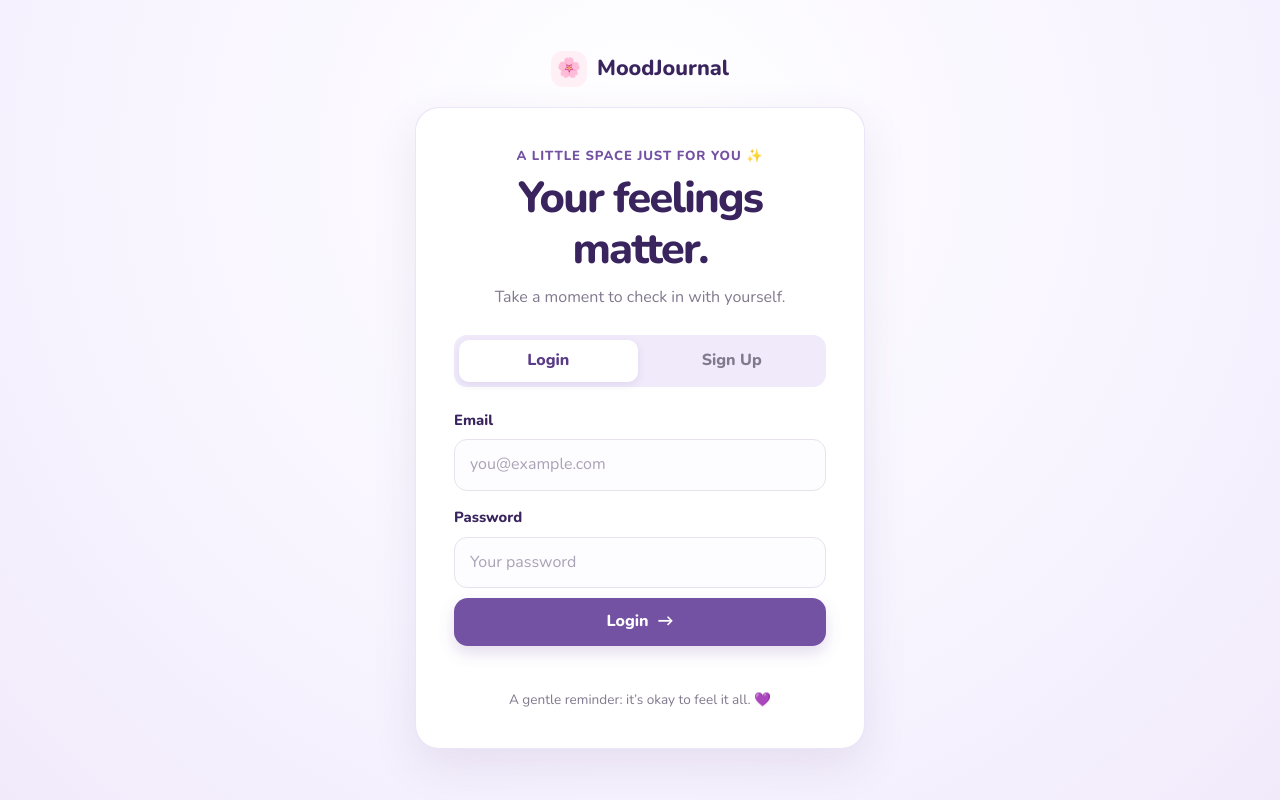
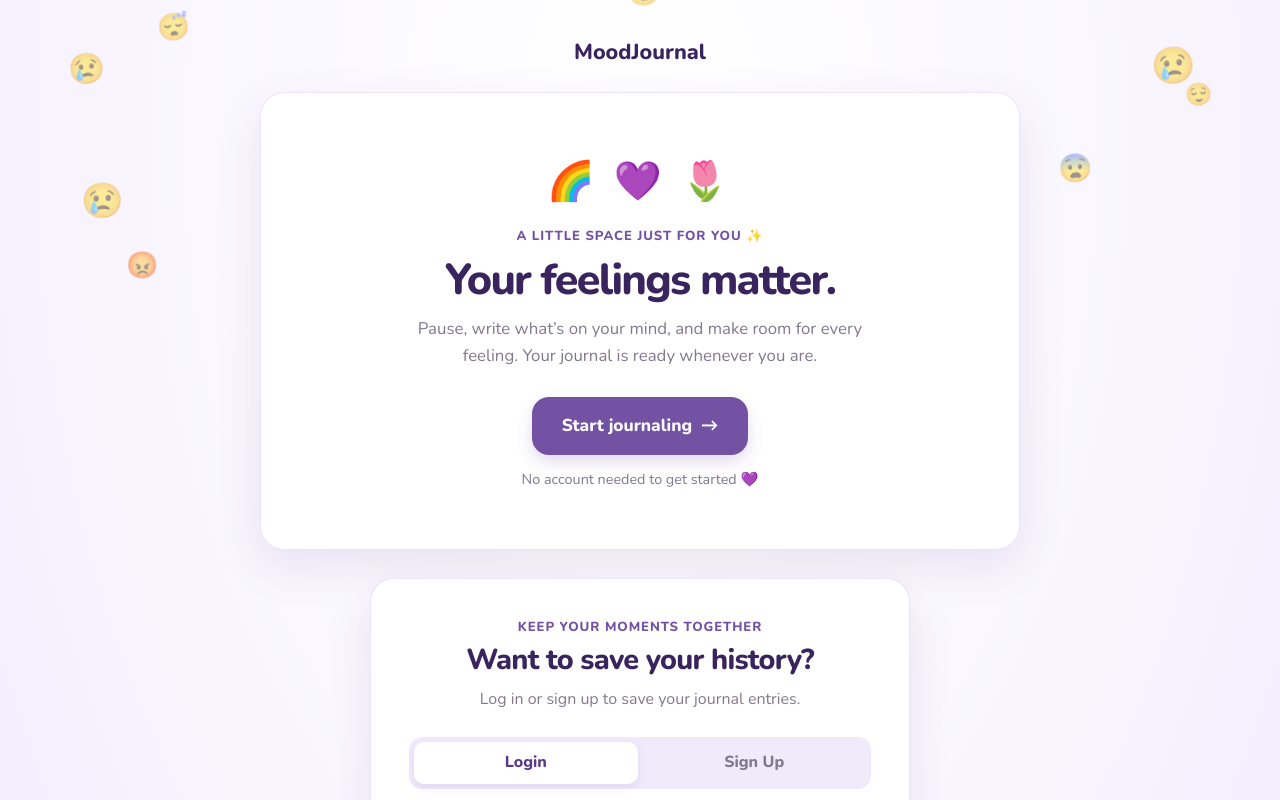
Before and after one commit to Michelleelp/moodjournal, a plain HTML site: page index.html in a window 1280 px wide. Shown: the top 800 px of the page. Drawn offline with nearby package versions, Linux system fonts and the light colour scheme.

Commit message:
Add guest mode, welcome page and emoji rain

```diff
--- /dev/null
+++ b/effects.js
@@ -0,0 +1,47 @@
+// Set up an optional logo image and hide it cleanly when the placeholder file is absent.
+document.querySelectorAll(".brand-logo").forEach((logo) => {
+  const updateLogoVisibility = () => {
+    logo.hidden = !logo.naturalWidth;
+  };
+
+  if (logo.complete) {
+    updateLogoVisibility();
+  } else {
+    logo.addEventListener("load", updateLogoVisibility, { once: true });
+    logo.addEventListener("error", updateLogoVisibility, { once: true });
+  }
+});
+
+// Respect reduced-motion preferences before creating any falling emoji.
+const reducedMotionPreference = window.matchMedia("(prefers-reduced-motion: reduce)");
+if (!reducedMotionPreference.matches) {
+  const emotionEmojis = ["😊", "😢", "😡", "😨", "😲", "😌", "😍", "😴"];
+  const maximumDrops = 20;
+  const rainLayer = document.createElement("div");
+  rainLayer.className = "emoji-rain";
+  rainLayer.setAttribute("aria-hidden", "true");
+  document.body.append(rainLayer);
+
+  // Create each drop with its own horizontal position, size, and fall duration.
+  const addEmojiDrop = () => {
+    if (rainLayer.childElementCount >= maximumDrops) {
+      return;
+    }
+
+    const drop = document.createElement("span");
+    const fallDuration = 10 + Math.random() * 8;
+    drop.className = "emoji-rain-drop";
+    drop.textContent = emotionEmojis[Math.floor(Math.random() * emotionEmojis.length)];
+    drop.style.left = `${Math.random() * 100}%`;
+    drop.style.fontSize = `${20 + Math.random() * 16}px`;
+    drop.style.setProperty("--fall-duration", `${fallDuration}s`);
+    drop.addEventListener("animationend", () => drop.remove(), { once: true });
+    rainLayer.append(drop);
+  };
+
+  // Seed a few drops, then keep a gentle pace without exceeding the screen limit.
+  for (let index = 0; index < 8; index += 1) {
+    window.setTimeout(addEmojiDrop, index * 700);
+  }
+  window.setInterval(addEmojiDrop, 1400);
+}
--- a/index.html
+++ b/index.html
@@ -11,17 +11,24 @@
   <link rel="stylesheet" href="style.css">
   <script src="index.js" defer></script>
 </head>
-<body class="auth-page">
-  <!-- Authentication page heading and welcome copy -->
-  <main class="auth-shell">
-    <a class="brand auth-brand" href="index.html" aria-label="MoodJournal home">
-      <span class="brand-mark" aria-hidden="true">🌸</span>
-      <span>MoodJournal</span>
-    </a>
-    <section class="auth-card" aria-labelledby="welcome-title">
+<body class="welcome-page">
+  <!-- Welcome page with immediate guest access -->
+  <main class="welcome-shell">
+    <a class="brand auth-brand" href="index.html" aria-label="MoodJournal home">MoodJournal</a>
+    <section class="welcome-hero surface-card" aria-labelledby="welcome-title">
+      <div class="hero-emoji" aria-hidden="true">🌈 💜 🌷</div>
       <div class="section-eyebrow">A little space just for you ✨</div>
       <h1 id="welcome-title">Your feelings matter.</h1>
-      <p class="muted-copy">Take a moment to check in with yourself.</p>
+      <p class="muted-copy">Pause, write what’s on your mind, and make room for every feeling. Your journal is ready whenever you are.</p>
+      <a class="button button-primary start-button" href="app.html">Start journaling <span aria-hidden="true">→</span></a>
+      <p class="guest-note">No account needed to get started 💜</p>
+    </section>
+
+    <!-- Optional login and sign-up forms for users who want to save history -->
+    <section class="auth-card optional-auth-card" id="account" aria-labelledby="account-title">
+      <div class="section-eyebrow">Keep your moments together</div>
+      <h2 id="account-title">Want to save your history?</h2>
+      <p class="muted-copy">Log in or sign up to save your journal entries.</p>
 
       <!-- Login and sign-up tabs -->
       <div class="tab-list" role="tablist" aria-label="Account options">
@@ -54,5 +61,7 @@
       <p class="privacy-note">A gentle reminder: it’s okay to feel it all. 💜</p>
     </section>
   </main>
+  <!-- Shared decorative effects are disabled when reduced motion is preferred -->
+  <script src="effects.js" defer></script>
 </body>
 </html>
--- a/style.css
+++ b/style.css
@@ -23,6 +23,7 @@
 * { box-sizing: border-box; }
 
 body {
+  isolation: isolate;
   min-width: 320px;
   min-height: 100vh;
   margin: 0;
@@ -30,6 +31,22 @@ body {
   color: var(--ink);
   font-family: "Nunito", "Trebuchet MS", sans-serif;
   line-height: 1.6;
+}
+
+/* Keep the decorative layer below every page section and away from pointer input. */
+body > :not(.emoji-rain) { position: relative; z-index: 1; }
+.emoji-rain { position: fixed; z-index: 0; inset: 0; overflow: hidden; pointer-events: none; }
+.emoji-rain-drop {
+  position: absolute;
+  top: -2.5rem;
+  opacity: 0.5;
+  user-select: none;
+  animation: emoji-fall var(--fall-duration) linear forwards;
+  will-change: transform;
+}
+@keyframes emoji-fall {
+  from { transform: translateY(0) rotate(-8deg); }
+  to { transform: translateY(calc(100vh + 4rem)) rotate(12deg); }
 }
 
 button, input, textarea { font: inherit; }
@@ -87,13 +104,26 @@ input::placeholder, textarea::placeholder { color: #aaa2b5; }
 input:focus, textarea:focus { border-color: var(--purple-600); box-shadow: 0 0 0 4px rgba(137, 105, 184, 0.12); }
 .form-message { min-height: 1.5em; margin: 12px 0 0; color: #a24969; font-size: 0.9rem; font-weight: 700; }
 
+/* Welcome hero and optional account forms */
+.welcome-page { background: radial-gradient(ellipse at 50% 12%, #fff 0, #f8f5ff 58%, #f1eafb 100%); }
+.welcome-shell { width: min(100% - 40px, 760px); margin-inline: auto; padding: 35px 0 58px; }
+.welcome-shell > .auth-brand { margin: 0 auto 22px; }
+.welcome-hero { padding: clamp(30px, 7vw, 58px); text-align: center; }
+.hero-emoji { margin-bottom: 14px; font-size: clamp(1.7rem, 5vw, 2.4rem); letter-spacing: 0.12em; }
+.welcome-hero .section-eyebrow { margin-bottom: 7px; }
+.welcome-hero .muted-copy { max-width: 500px; margin: 0 auto 15px; font-size: 1.05rem; }
+.start-button { min-height: 58px; margin-top: 12px; padding: 14px 30px; border-radius: 17px; font-size: 1.08rem; }
+.guest-note { margin: 13px 0 0; color: var(--muted); font-size: 0.9rem; }
+
 /* Centered login and sign-up card */
 .auth-page { display: grid; place-items: center; padding: 38px 20px; background: radial-gradient(ellipse at 50% 20%, #fff 0, #f8f5ff 55%, #f1eafb 100%); }
 .auth-shell { width: min(100%, 450px); }
 .brand { display: inline-flex; align-items: center; gap: 10px; color: var(--purple-950); font-size: 1.18rem; font-weight: 800; text-decoration: none; }
 .auth-brand { display: flex; justify-content: center; margin-bottom: 20px; font-size: 1.35rem; }
+.optional-auth-card { max-width: 540px; margin: 28px auto 0; }
+.optional-auth-card > .muted-copy { margin-bottom: 22px; }
 .brand-mark { position: relative; display: inline-grid; width: 36px; height: 36px; place-items: center; overflow: hidden; border-radius: 12px; background: var(--pink); font-size: 1.2rem; }
-.brand-mark img { position: absolute; z-index: 1; width: 100%; height: 100%; object-fit: cover; }
+.brand-logo { width: 34px; height: 34px; border-radius: 10px; object-fit: contain; }
 .auth-card, .surface-card { border: 1px solid rgba(232, 222, 247, 0.8); border-radius: var(--radius-large); background: var(--white); box-shadow: var(--shadow); }
 .auth-card { padding: clamp(24px, 7vw, 38px); text-align: center; }
 .auth-card .muted-copy { margin-bottom: 24px; }
@@ -131,6 +161,9 @@ input:focus, textarea:focus { border-color: var(--purple-600); box-shadow: 0 0 0
 .section-heading h2 { margin-bottom: 0; }
 .entry-count { color: var(--muted); font-size: 0.88rem; }
 .entries-list { display: grid; gap: 13px; }
+.guest-entry-prompt { display: flex; align-items: center; justify-content: space-between; gap: 15px; padding: 17px 20px; box-shadow: var(--soft-shadow); }
+.guest-entry-prompt p { flex: 1; margin: 0; color: var(--purple-800); font-weight: 800; }
+.guest-prompt-emoji { font-size: 1.5rem; }
 .entry-card { display: flex; align-items: flex-start; gap: 16px; padding: 19px 22px; border: 1px solid rgba(232, 222, 247, 0.75); border-radius: var(--radius-medium); background: var(--white); box-shadow: var(--soft-shadow); }
 .entry-emoji { display: grid; flex: 0 0 auto; width: 48px; height: 48px; place-items: center; border-radius: 15px; background: var(--purple-100); font-size: 1.6rem; }
 .entry-content { flex: 1; min-width: 0; }
@@ -165,4 +198,5 @@ input:focus, textarea:focus { border-color: var(--purple-600); box-shadow: 0 0 0
 
 @media (prefers-reduced-motion: reduce) {
   *, *::before, *::after { scroll-behavior: auto !important; animation-duration: 0.01ms !important; animation-iteration-count: 1 !important; transition-duration: 0.01ms !important; }
+  .emoji-rain { display: none !important; }
 }
```
Also changed, not shown: app.html (+10 -6 lines), app.js (+13 -1 lines), contact.html (+4 -5 lines), contact.js (+7 -0 lines), 1 other file.
